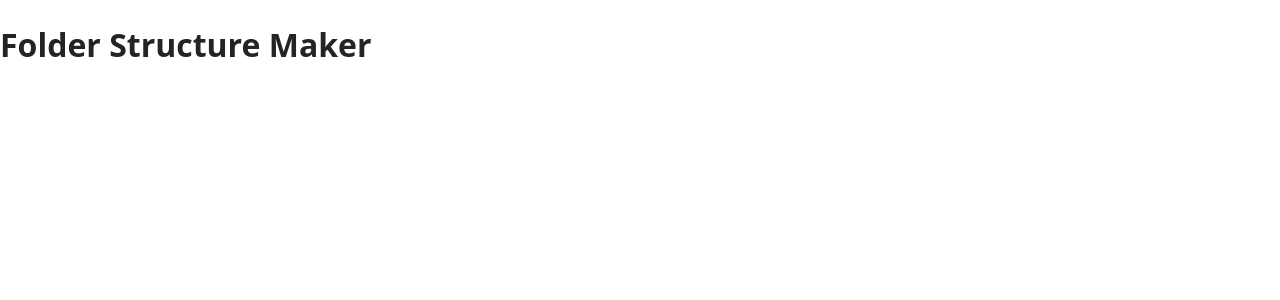
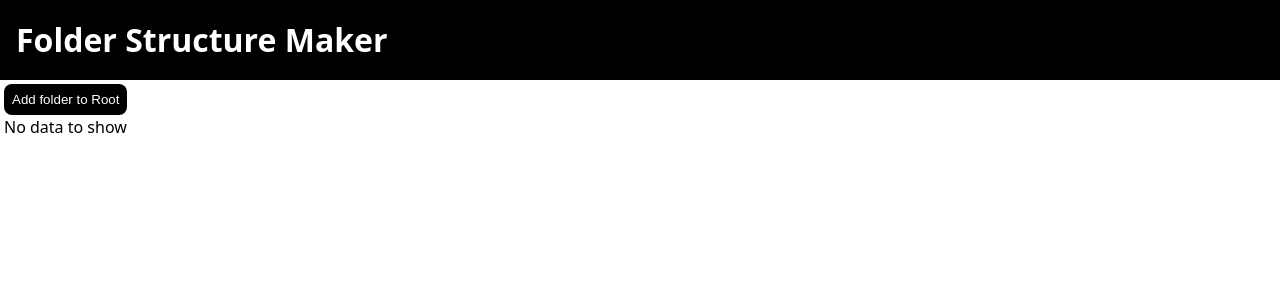
Before and after one commit to oknono/FolderStructure, a React (Vite) app: page / in a window 1280 px wide. Shown: the top 300 px of the page. Built offline with nearby package versions, Linux system fonts and the light colour scheme.

Commit message:
Add Folder to Root (no naming)

```diff
--- a/src/App.css
+++ b/src/App.css
@@ -0,0 +1,17 @@
+header {
+  background-color: var(--color-background-dark);
+  color: var(--color-text-light);
+  padding: var(--spacing-large);
+}
+
+.folder-maker-container {
+  margin: var(--spacing-small);
+}
+
+button {
+  color: var(--color-text-light);
+  background-color: var(--color-background-dark);
+  border: none;
+  padding: var(--spacing-medium);
+  border-radius: var(--spacing-medium);
+}
--- a/src/App.tsx
+++ b/src/App.tsx
@@ -1,9 +1,26 @@
+import { useState } from "react";
 import "./App.css";
+import FolderStructure from "./FolderStructure";
+import type { NodeModel } from "./types";
 
 function App() {
+  const [nodes, setNodes] = useState<NodeModel[]>([]);
+
+  function addRootFolder() {
+    const id = String(Date.now()); //TODO: okay for now, replace with more robust solution
+    const newFolder: NodeModel = { type: "folder", id: id };
+    setNodes((prev) => [...prev, newFolder]);
+  }
+
   return (
     <>
-      <h1>Folder Structure Maker</h1>
+      <header>
+        <h1>Folder Structure Maker</h1>
+      </header>
+      <div className="folder-maker-container">
+        <button onClick={addRootFolder}>Add folder to Root</button>
+        <FolderStructure nodes={nodes} />
+      </div>
     </>
   );
 }
--- /dev/null
+++ b/src/FolderStructure.css
@@ -0,0 +1,3 @@
+.outer-list {
+  padding-top: var(--spacing-large);
+}
--- /dev/null
+++ b/src/FolderStructure.tsx
@@ -0,0 +1,26 @@
+import type { NodeModel } from "./types";
+import "./FolderStructure.css";
+
+interface FSProps {
+  nodes: NodeModel[];
+}
+
+export default function FolderStructure({ nodes }: FSProps) {
+  if (nodes.length === 0) {
+    return <p>No data to show</p>;
+  }
+
+  function renderSingleNode(node: NodeModel) {
+    return (
+      <li key={node.id}>
+        {node.type} {node.id}
+      </li>
+    );
+  }
+
+  return (
+    <ul role="tree" className="outer-list">
+      {nodes.map((node: NodeModel) => renderSingleNode(node))}
+    </ul>
+  );
+}
--- a/src/index.css
+++ b/src/index.css
@@ -1,13 +1,22 @@
 :root {
   font-family: system-ui, Avenir, Helvetica, Arial, sans-serif;
   line-height: 1.5;
-  color: #242424;
-  font-synthesis: none;
-  text-rendering: optimizeLegibility;
-  -webkit-font-smoothing: antialiased;
-  -moz-osx-font-smoothing: grayscale;
+  --color-text-dark: #242424;
+  --color-text-light: white;
+  --color-background-dark: black;
+  --color-background-light: white;
+  --spacing-large: 1rem;
+  --spacing-medium: 0.5rem;
+  --spacing-small: 0.25rem;
 }
 
-body {
+/* Standard reset */
+*,
+*::before,
+*::after {
+  box-sizing: border-box;
+}
+
+* {
   margin: 0;
 }
--- /dev/null
+++ b/src/types.ts
@@ -0,0 +1,8 @@
+export type NodeType = "folder" | "file" | "unset" | null;
+
+export interface NodeModel {
+  id: string;
+  type: NodeType;
+  name?: string;
+  children?: NodeModel[];
+}
```
